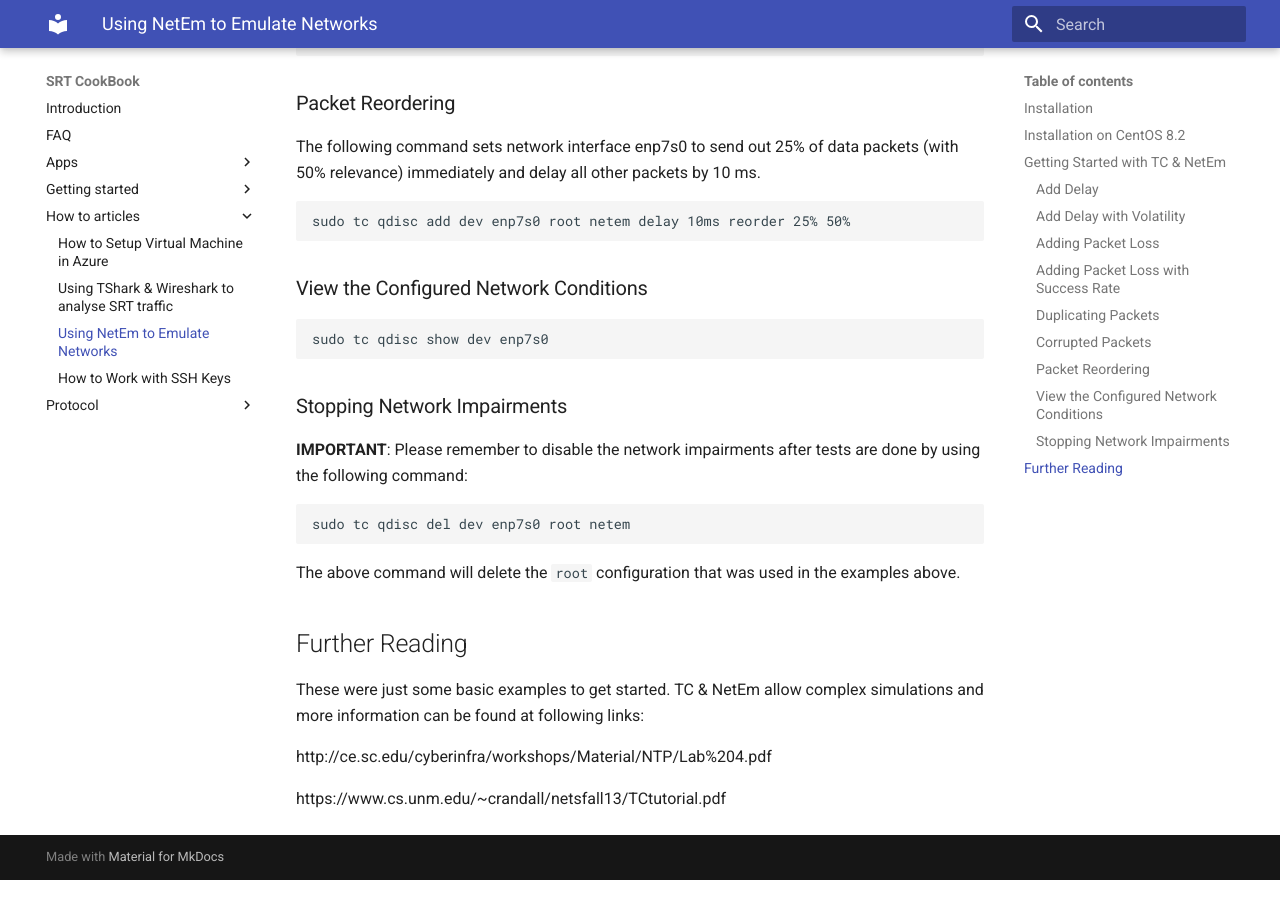
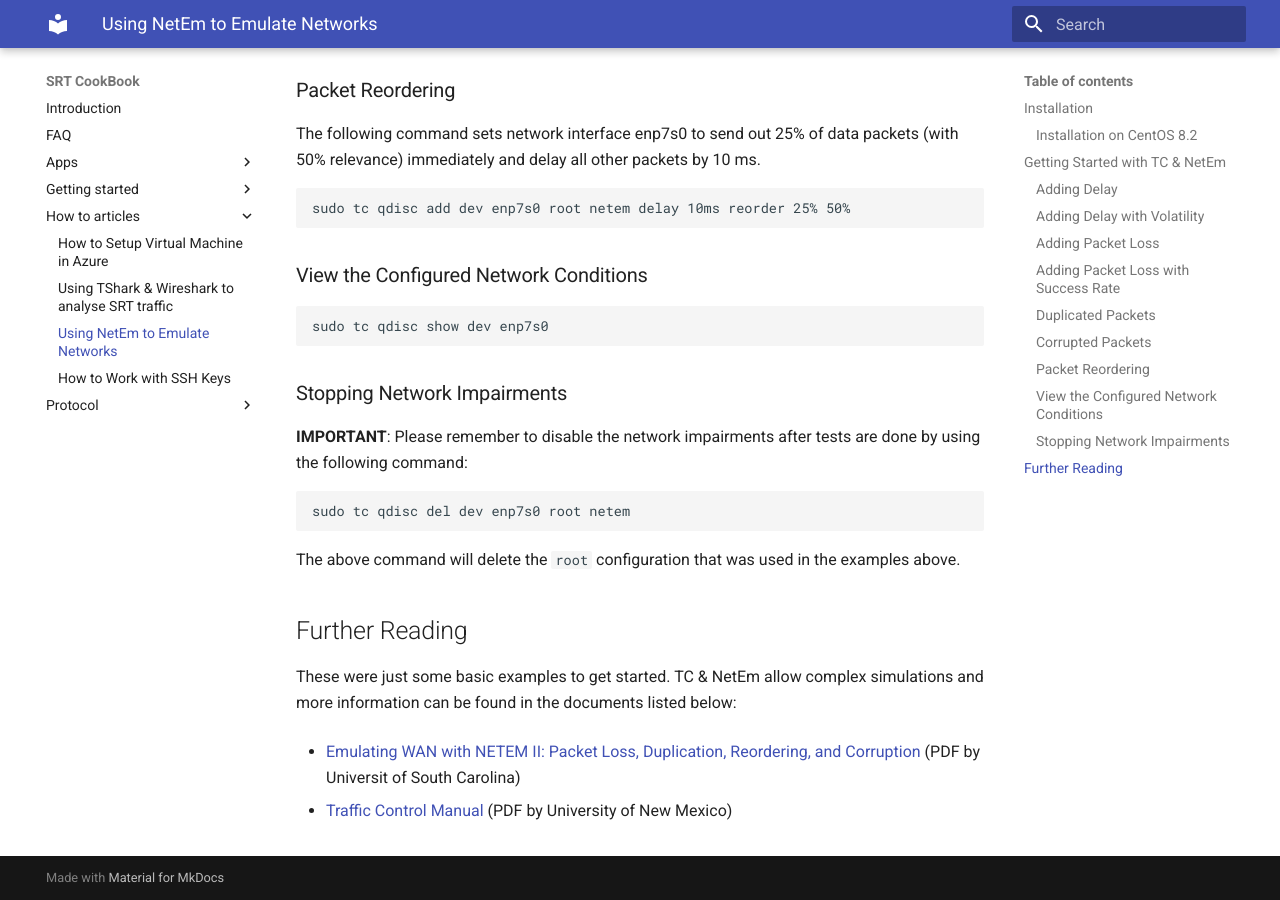
Before and after one commit to SRTLab/srt-cookbook, an MkDocs documentation site: the page built from docs/how-to-articles/how-to-simulate-networks-with-netem.md, in a window 1280 px wide and 900 px high, scrolled down 2415 px. Built offline with MkDocs 1.6.1 and Material for MkDocs 9.7.7, drawn with Linux system fonts in a browser that asks for light colours; some of the changed text lies outside the part shown.

Commit message:
minor changes

````diff
--- a/docs/how-to-articles/how-to-simulate-networks-with-netem.md
+++ b/docs/how-to-articles/how-to-simulate-networks-with-netem.md
@@ -1,6 +1,6 @@
 # Using NetEm to Emulate Networks
 
-[NetEm](https://www.linux.org/docs/man8/tc-netem.html) (Network  Emulator) is an enhancement of the Linux traffic control facilities that allow adding delay, packet loss, duplication and other characteristics to packets outgoing from a selected  network  interface.  NetEm  uses  the  existing  Quality  Of Service (QOS) and Differentiated Services (diffserv) facilities in the Linux kernel.
+[NetEm](https://www.linux.org/docs/man8/tc-netem.html) (Network  Emulator) is an enhancement of the Linux traffic control facilities that allow adding delay, packet loss, duplication and other characteristics to packets outgoing from a selected network interface.  NetEm uses the existing Quality Of Service (QOS) and Differentiated Services (diffserv) facilities in the Linux kernel.
 
 It's a great tool to test SRT connections with network impairments like on real networks.
 
@@ -14,7 +14,7 @@
 sudo apt-get install iproute2
 ```
 
-## Installation on CentOS 8.2
+### Installation on CentOS 8.2
 
 On **CentOS 8.2** the `iproute-tc` package (including netem) can be installed using following command:
 
@@ -43,7 +43,7 @@
 
 To be able to change settings, root privileges are required.
 
-### Add Delay
+### Adding Delay
 
 **NOTE**: netem only adds delay to packets leaving the interface. If you want to simulate bi-directional delay, two instances of tc netem - one on each end - are required.
 
@@ -53,7 +53,7 @@
 sudo tc qdisc add dev enp7s0 root netem delay 250ms
 ```
 
-### Add Delay with Volatility
+### Adding Delay with Volatility
 
 The following command sets the transmission of enp7s0 network interface to be delayed by 100ms + 10ms (any value between 90 and 110 ms):
 
@@ -81,7 +81,7 @@
 sudo tc qdisc add dev enp7s0 root netem loss 1% 30%
 ```
 
-### Duplicating Packets
+### Duplicated Packets
 
 ```
 sudo tc qdisc add dev enp7s0 root netem duplicate 1%
@@ -119,8 +119,8 @@
 
 ## Further Reading
 
-These were just some basic examples to get started. TC & NetEm allow complex simulations and more information can be found at following links:
+These were just some basic examples to get started. TC & NetEm allow complex simulations and more information can be found in the documents listed below:
 
-http://ce.sc.edu/cyberinfra/workshops/Material/NTP/Lab%204.pdf
+- [Emulating WAN with NETEM II: Packet Loss, Duplication, Reordering, and Corruption](http://ce.sc.edu/cyberinfra/workshops/Material/NTP/Lab%204.pdf) (PDF by Universit of South Carolina)
 
-https://www.cs.unm.edu/~crandall/netsfall13/TCtutorial.pdf
+- [Traffic Control Manual](https://www.cs.unm.edu/~crandall/netsfall13/TCtutorial.pdf) (PDF by University of New Mexico)
````
